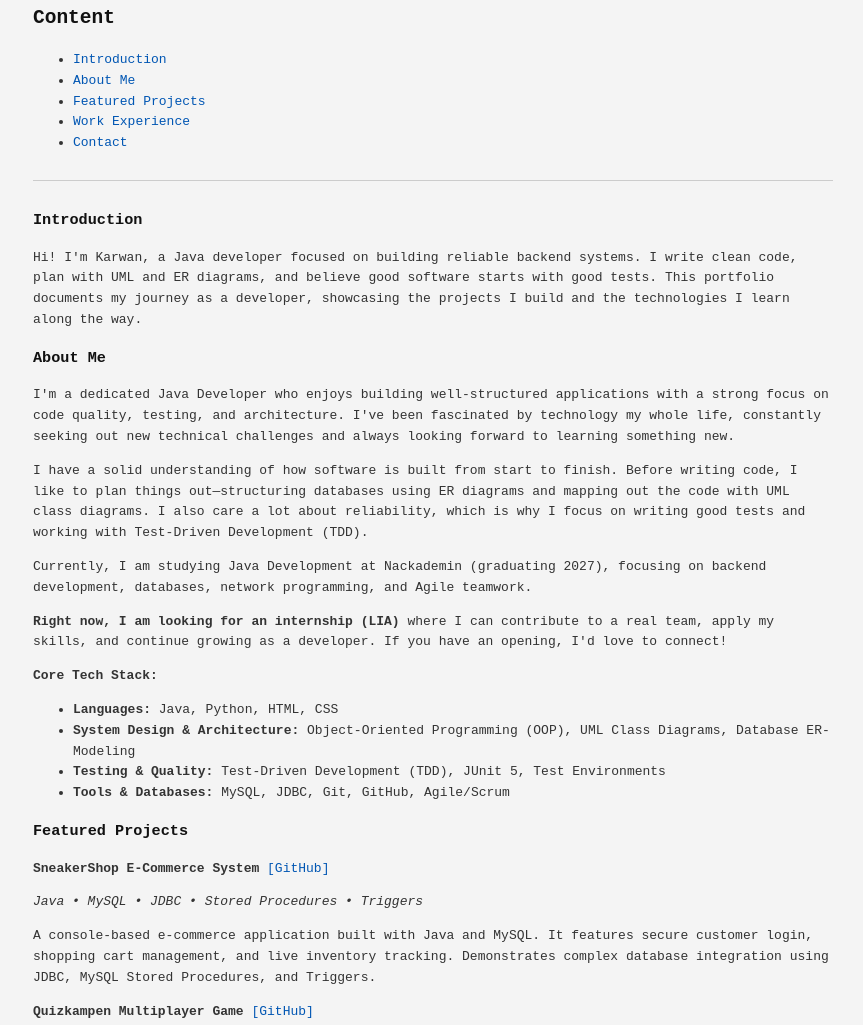
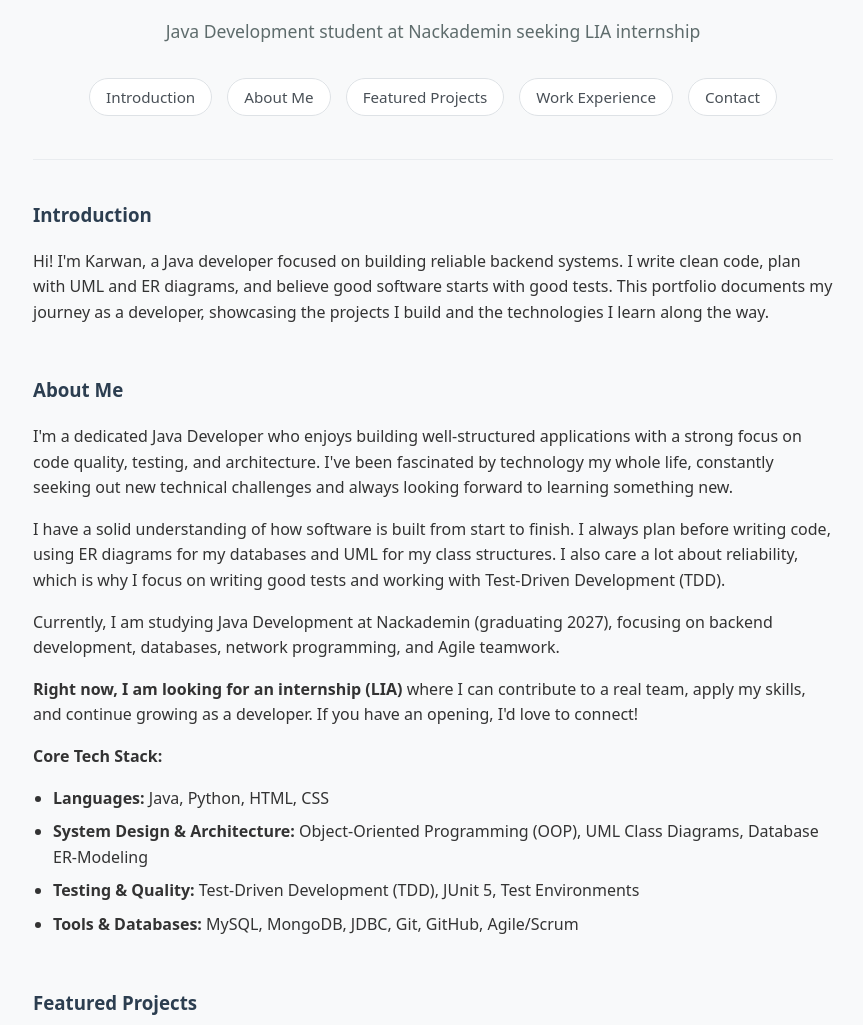
Before and after one commit to Karwana/karwana.github.io, a plain HTML site: page index.html in a window 1280 px wide. Shown: the part 210-1235 px from the top of the page, without its empty margins (207-1070 px from the left). Drawn offline with Linux system fonts and the light colour scheme.

Commit message:
updated CSS for cleaner look, improved readability and added hover effects to project and work cards.

```diff
--- a/css/style.css
+++ b/css/style.css
@@ -1,36 +1,121 @@
+html {
+  scroll-behavior: smooth;
+}
+
 body {
-  font-family: monospace;
+  font-family: system-ui, -apple-system, BlinkMacSystemFont, "Segoe UI", Roboto, Helvetica, Arial, sans-serif;
   line-height: 1.6;
   max-width: 800px;
   margin: 40px auto;
   padding: 0 20px;
-  background-color: #f4f4f4;
+  background-color: #f8f9fa;
   color: #333;
 }
 
+h1, h2, h3 {
+  color: #2c3e50;
+  margin-top: 1.5em;
+}
+
+h1 {
+  font-size: 2.5rem;
+  margin-bottom: 0.2em;
+}
+
+
 a {
-  color: #0056b3;
+  color: #007bff;
   text-decoration: none;
+  transition: color 0.2s ease-in-out;
 }
 
 a:hover {
+  color: #0056b3;
   text-decoration: underline;
 }
 
-hr {
-  display: block;
-  height: 1px;
-  border: 0;
-  border-top: 1px solid #ccc;
-  margin: 2em 0;
+
+header {
+  text-align: center;
+  margin-bottom: 40px;
+}
+
+
+nav h2 {
+  display: none;
+}
+
+nav ul {
+  display: flex;
+  flex-wrap: wrap;
+  justify-content: center;
+  gap: 15px;
+  list-style: none;
   padding: 0;
 }
 
-h1, h2, h3 {
-  color: #111;
+nav a {
+  background: #fff;
+  padding: 8px 16px;
+  border-radius: 20px;
+  border: 1px solid #dee2e6;
+  font-size: 0.95rem;
+  font-weight: 500;
+  color: #495057;
+  transition: all 0.2s ease;
+}
+
+nav a:hover {
+  background: #007bff;
+  color: white;
+  text-decoration: none;
+  border-color: #007bff;
 }
 
 
-html {
-  scroll-behavior: smooth;
+hr {
+  border: 0;
+  height: 1px;
+  background: #e9ecef;
+  margin: 40px 0;
 }
+
+
+section {
+  margin-bottom: 50px;
+}
+
+
+.project, .job {
+  background: #ffffff;
+  padding: 20px 25px;
+  border-radius: 8px;
+  box-shadow: 0 2px 4px rgba(0,0,0,0.05);
+  margin-bottom: 20px;
+  border-left: 4px solid #007bff;
+  transition: transform 0.2s ease, box-shadow 0.2s ease;
+}
+
+.project:hover, .job:hover {
+  transform: translateY(-3px);
+  box-shadow: 0 6px 12px rgba(0,0,0,0.1);
+}
+
+.project p, .job p {
+  margin: 10px 0;
+}
+
+
+.project p:first-child strong {
+  font-size: 1.1rem;
+  color: #2c3e50;
+}
+
+
+ul {
+  padding-left: 20px;
+}
+
+li {
+  margin-bottom: 8px;
+}
--- a/index.html
+++ b/index.html
@@ -46,7 +46,7 @@
   <h3>About Me</h3>
   <p>I'm a dedicated Java Developer who enjoys building well-structured applications with a strong focus on code quality, testing, and architecture. I've been fascinated by technology my whole life, constantly seeking out new technical challenges and always looking forward to learning something new.</p>
 
-  <p>I have a solid understanding of how software is built from start to finish. Before writing code, I like to plan things out—structuring databases using ER diagrams and mapping out the code with UML class diagrams. I also care a lot about reliability, which is why I focus on writing good tests and working with Test-Driven Development (TDD).</p>
+  <p>I have a solid understanding of how software is built from start to finish. I always plan before writing code, using ER diagrams for my databases and UML for my class structures. I also care a lot about reliability, which is why I focus on writing good tests and working with Test-Driven Development (TDD).</p>
 
   <p>Currently, I am studying Java Development at Nackademin (graduating 2027), focusing on backend development, databases, network programming, and Agile teamwork.</p>
 
@@ -57,7 +57,7 @@
     <li><strong>Languages:</strong> Java, Python, HTML, CSS</li>
     <li><strong>System Design & Architecture:</strong> Object-Oriented Programming (OOP), UML Class Diagrams, Database ER-Modeling</li>
     <li><strong>Testing & Quality:</strong> Test-Driven Development (TDD), JUnit 5, Test Environments</li>
-    <li><strong>Tools & Databases:</strong> MySQL, JDBC, Git, GitHub, Agile/Scrum</li>
+    <li><strong>Tools & Databases:</strong> MySQL, MongoDB, JDBC, Git, GitHub, Agile/Scrum</li>
   </ul>
 </section>
 
```
